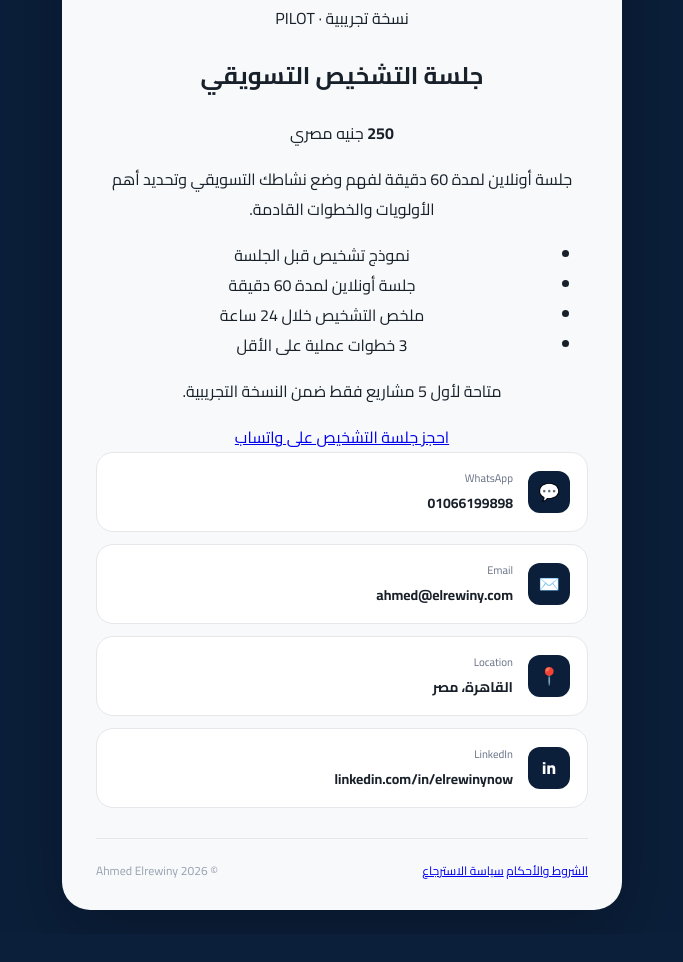
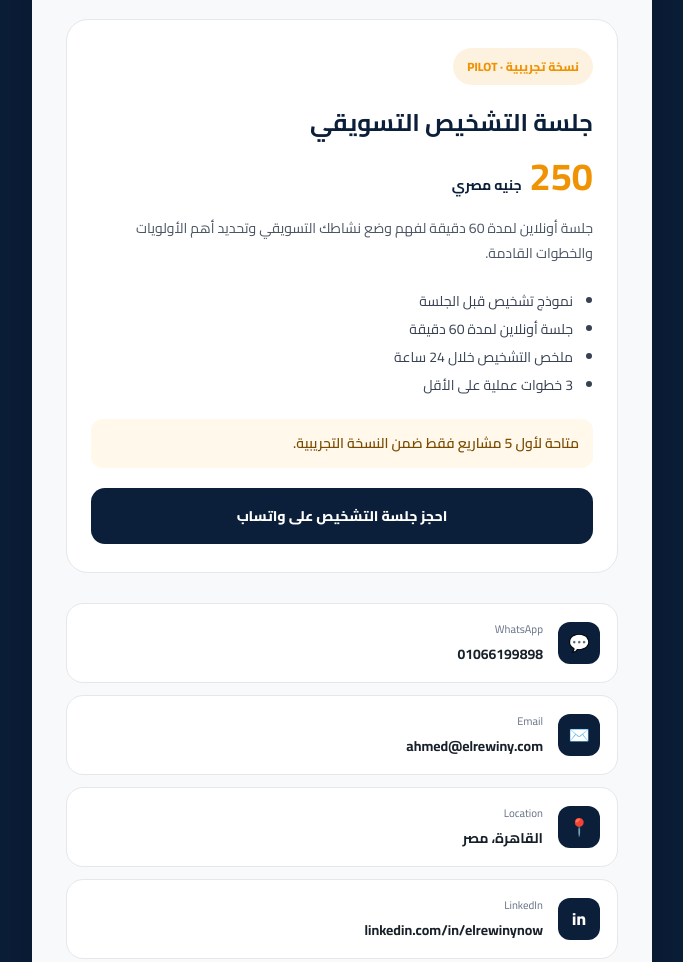
Before and after one commit to elrewinynow/portfolio, a plain HTML site: page index.html in a window 1280 px wide. Shown: the part 328-1290 px from the top of the page, without its empty margins (298-981 px from the left). Before the commit the page ends 1262 px from the top, so only its background shows below. Drawn offline with Linux system fonts and the light colour scheme.

Commit message:
Refactor CSS styles for improved design consistency
Updated color variables and adjusted layout styles for better design consistency. Modified padding, widths, and hover effects for various elements.

```diff
--- a/style.css
+++ b/style.css
@@ -2,10 +2,13 @@
 
 :root {
   --navy: #0B1F3A;
-  --orange: #FF6B1B;
+  --orange: #EF9304;
   --off-white: #F7F9FA;
-  --text: #18202a;
+  --white: #FFFFFF;
+  --text: #18202A;
   --muted: #667085;
+  --border: #E5E7EB;
+  --green: #128C7E;
 }
 
 * {
@@ -15,16 +18,15 @@
 body {
   margin: 0;
   min-height: 100vh;
-  display: grid;
-  place-items: center;
-  padding: 24px;
+  padding: 40px 24px;
   background: var(--navy);
   color: var(--text);
   font-family: "Cairo", Arial, sans-serif;
 }
 
 .card {
-  width: min(100%, 560px);
+  width: min(100%, 620px);
+  margin: 0 auto;
   background: var(--off-white);
   border-radius: 28px;
   padding: 52px 34px 28px;
@@ -32,14 +34,18 @@ body {
   box-shadow: 0 24px 70px rgba(0, 0, 0, .25);
 }
 
-.badge {
+.badge,
+.pilot-badge {
   display: inline-block;
   padding: 7px 14px;
   border-radius: 999px;
-  background: rgba(255, 107, 27, .12);
+  background: rgba(239, 147, 4, .12);
   color: var(--orange);
   font-size: 12px;
   font-weight: 800;
+}
+
+.badge {
   letter-spacing: 1.2px;
 }
 
@@ -61,12 +67,95 @@ h1 {
 }
 
 .intro {
-  max-width: 460px;
+  max-width: 500px;
   margin: 22px auto 30px;
-  color: #4b5563;
+  color: #4B5563;
   line-height: 1.9;
   font-size: 15px;
 }
+
+/* Pilot Service */
+
+.service-box {
+  margin: 30px 0;
+  padding: 28px 24px;
+  background: var(--white);
+  border: 1px solid var(--border);
+  border-radius: 22px;
+  text-align: right;
+}
+
+.service-box h2 {
+  margin: 15px 0 6px;
+  color: var(--navy);
+  font-size: 24px;
+}
+
+.service-box p {
+  color: #4B5563;
+  line-height: 1.8;
+  font-size: 14px;
+}
+
+.price {
+  display: flex;
+  align-items: baseline;
+  gap: 8px;
+  margin: 12px 0 18px;
+  color: var(--navy);
+}
+
+.price strong {
+  color: var(--orange);
+  font-size: 38px;
+  line-height: 1;
+}
+
+.price span {
+  font-size: 14px;
+  font-weight: 700;
+}
+
+.service-box ul {
+  margin: 20px 0;
+  padding: 0 20px 0 0;
+  color: #374151;
+  line-height: 2;
+  font-size: 14px;
+}
+
+.pilot-note {
+  padding: 12px 14px;
+  background: #FFF8EB;
+  border-radius: 12px;
+  color: #7A4B00 !important;
+  font-weight: 600;
+}
+
+/* CTA */
+
+.cta {
+  display: block;
+  width: 100%;
+  margin-top: 20px;
+  padding: 15px 20px;
+  border-radius: 14px;
+  background: var(--navy);
+  color: var(--white);
+  text-decoration: none;
+  text-align: center;
+  font-size: 14px;
+  font-weight: 800;
+  transition: .2s ease;
+}
+
+.cta:hover {
+  transform: translateY(-2px);
+  background: #102B50;
+  box-shadow: 0 8px 24px rgba(11, 31, 58, .18);
+}
+
+/* Contact */
 
 .links {
   display: grid;
@@ -79,15 +168,15 @@ h1 {
   align-items: center;
   gap: 15px;
   padding: 15px 17px;
-  border: 1px solid #e5e7eb;
+  border: 1px solid var(--border);
   border-radius: 17px;
-  background: white;
+  background: var(--white);
   color: var(--text);
   text-decoration: none;
   transition: .2s ease;
 }
 
-.link:hover {
+a.link:hover {
   transform: translateY(-2px);
   border-color: var(--orange);
   box-shadow: 0 8px 24px rgba(11, 31, 58, .08);
@@ -101,7 +190,7 @@ h1 {
   place-items: center;
   border-radius: 12px;
   background: var(--navy);
-  color: white;
+  color: var(--white);
   font-weight: 800;
   font-size: 17px;
 }
@@ -119,23 +208,75 @@ h1 {
 .link strong {
   margin-top: 2px;
   font-size: 14px;
+}
+
+.link:not(.contact-info) strong {
   direction: ltr;
   text-align: right;
 }
 
+.contact-info {
+  cursor: default;
+}
+
+/* Footer */
+
 footer {
   margin-top: 30px;
   padding-top: 20px;
-  border-top: 1px solid #e5e7eb;
+  border-top: 1px solid var(--border);
   display: flex;
   justify-content: space-between;
-  color: #98a2b3;
+  align-items: center;
+  gap: 16px;
+  color: #98A2B3;
   font-size: 12px;
 }
 
+.legal-links {
+  display: flex;
+  flex-wrap: wrap;
+  gap: 12px;
+}
+
+footer a {
+  color: var(--muted);
+  text-decoration: none;
+}
+
+footer a:hover {
+  color: var(--orange);
+}
+
+/* Mobile */
+
 @media (max-width: 480px) {
+  body {
+    padding: 20px 12px;
+  }
+
   .card {
     padding: 40px 20px 24px;
     border-radius: 22px;
   }
+
+  .service-box {
+    padding: 24px 18px;
+  }
+
+  .service-box h2 {
+    font-size: 21px;
+  }
+
+  .price strong {
+    font-size: 34px;
+  }
+
+  footer {
+    flex-direction: column;
+  }
+
+  .legal-links {
+    justify-content: center;
+  }
 }
```
